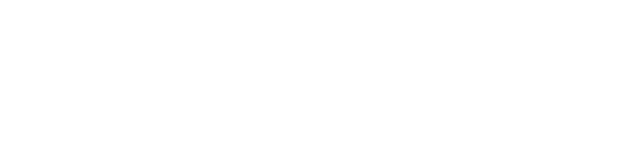
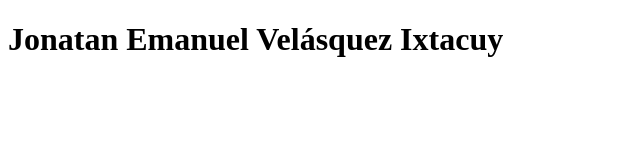
Before and after one commit to jvelasquez2019133/IN5AV, a plain HTML site: page index.html in a window 1280 px wide. Shown: the whole page, without its empty margins (0-640 px from the left). Drawn offline with Linux system fonts and the light colour scheme.

Commit message:
Se agregó título en el body

```diff
--- a/index.html
+++ b/index.html
@@ -6,6 +6,7 @@
     <title>Primera página con GIT</title>
 </head>
 <body>
+    <h1>Jonatan Emanuel Velásquez Ixtacuy</h1>
 
 </body>
 </html>
```
